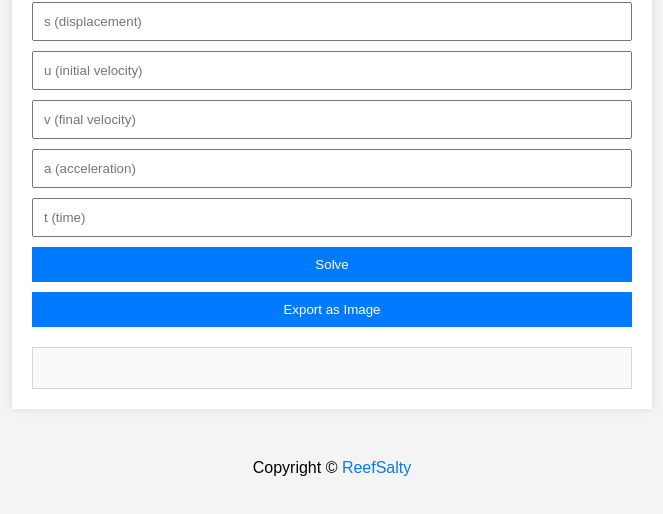
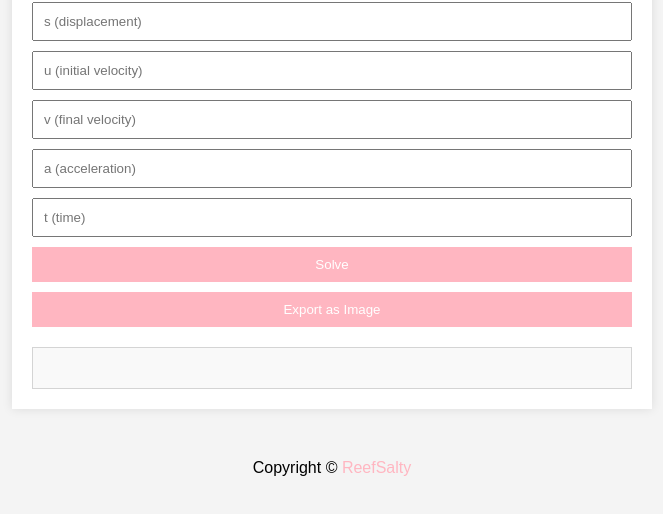
Before and after one commit to reefsalter/suvat-solver, a plain HTML site: page index.html in a window 1280 px wide. Shown: the part 136-650 px from the top of the page, without its empty margins (308-971 px from the left). Drawn offline with Linux system fonts and the light colour scheme.

Commit message:
Update styles.css

```diff
--- a/styles.css
+++ b/styles.css
@@ -31,13 +31,13 @@ input {
 button {
     cursor: pointer;
     padding: 10px;
-    background-color: #007BFF;
+    background-color: #FFB6C1;
     color: #fff;
     border: none;
 }
 
 button:hover {
-    background-color: #0056b3;
+    background-color: #FFB6C1;
 }
 
 #results {
@@ -57,7 +57,7 @@ footer {
 
 footer a {
     text-decoration: none;
-    color: #007BFF;
+    color: #FFB6C1;
 }
 
 footer a:hover {
```
